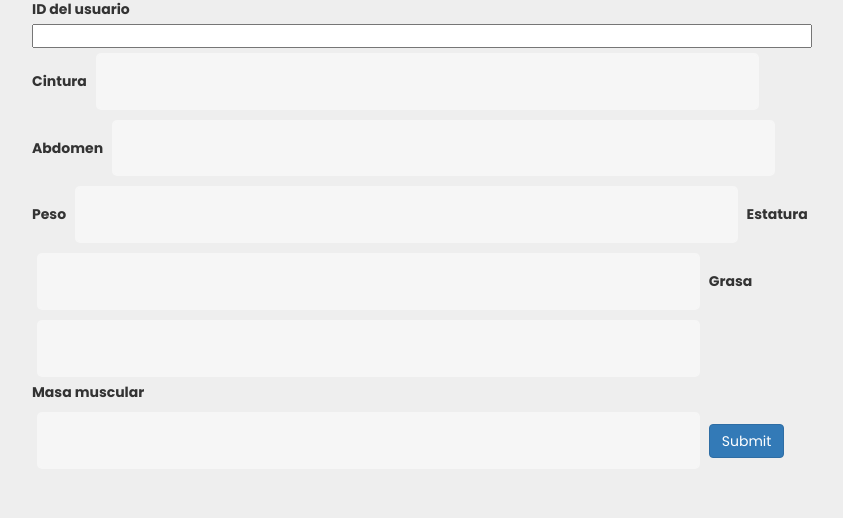
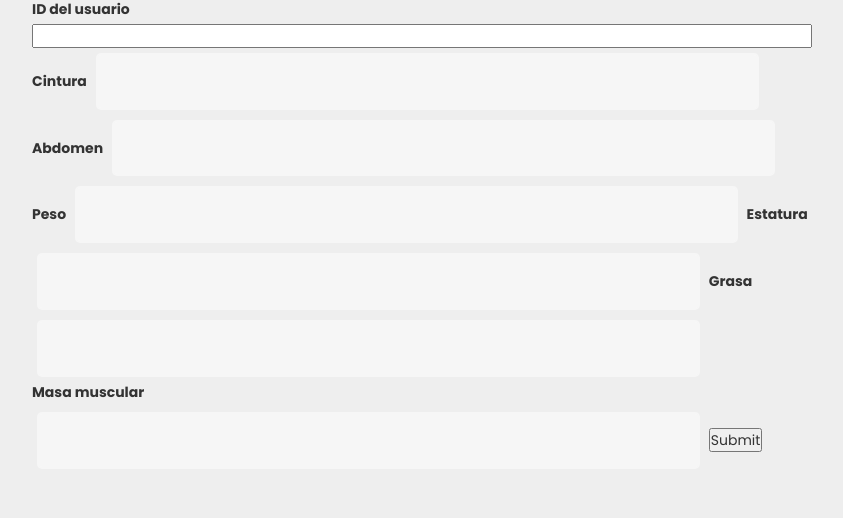
Before and after one commit to codelink98/controlproy, a PHP site: page /usuarios.php?id=1 in a window 1280 px wide. Shown: the part 387-905 px from the top of the page, without its empty margins (218-1061 px from the left). Run offline with PHP 8.4, Linux system fonts and the light colour scheme; data comes from the database, SQL or seed files in the repository; some libraries are stand-ins or nearby versions.

Commit message:
style css

```diff
--- a/usuarios.php
+++ b/usuarios.php
@@ -84,7 +84,6 @@
           <label for="cintura">Cintura</label>
           <input type="text"  id="cintura" name="cintura">
 
-
           <label for="abdomen">Abdomen</label>
           <input type="text" id="abdomen" name="abdomen">
 
@@ -100,7 +99,7 @@
           <label for="masa_muscular">Masa muscular</label>
           <input type="text"  id="masa_muscular" name="masa_muscular">
 
-          <button type="submit" class="btn btn-primary">Submit</button>
+          <button type="submit" >Submit</button>
         </form>
 
       </div>
```
